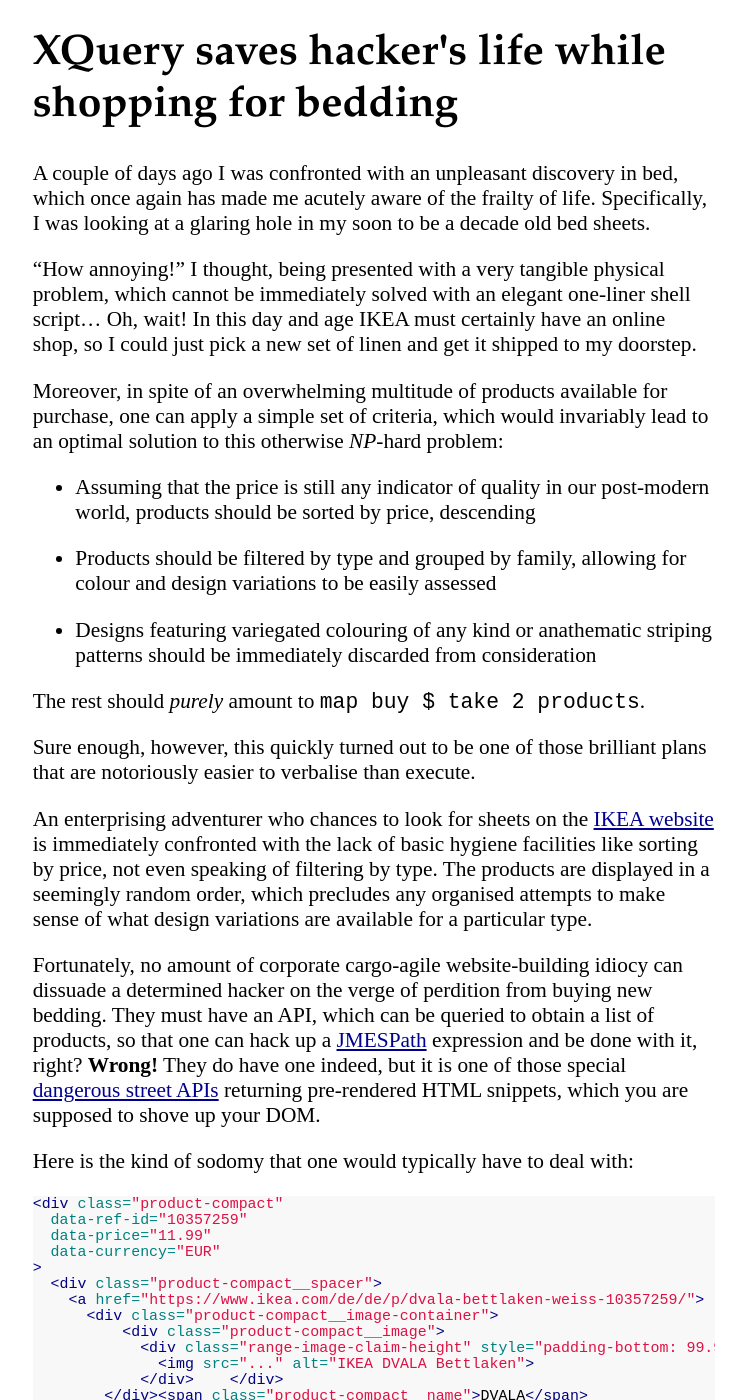
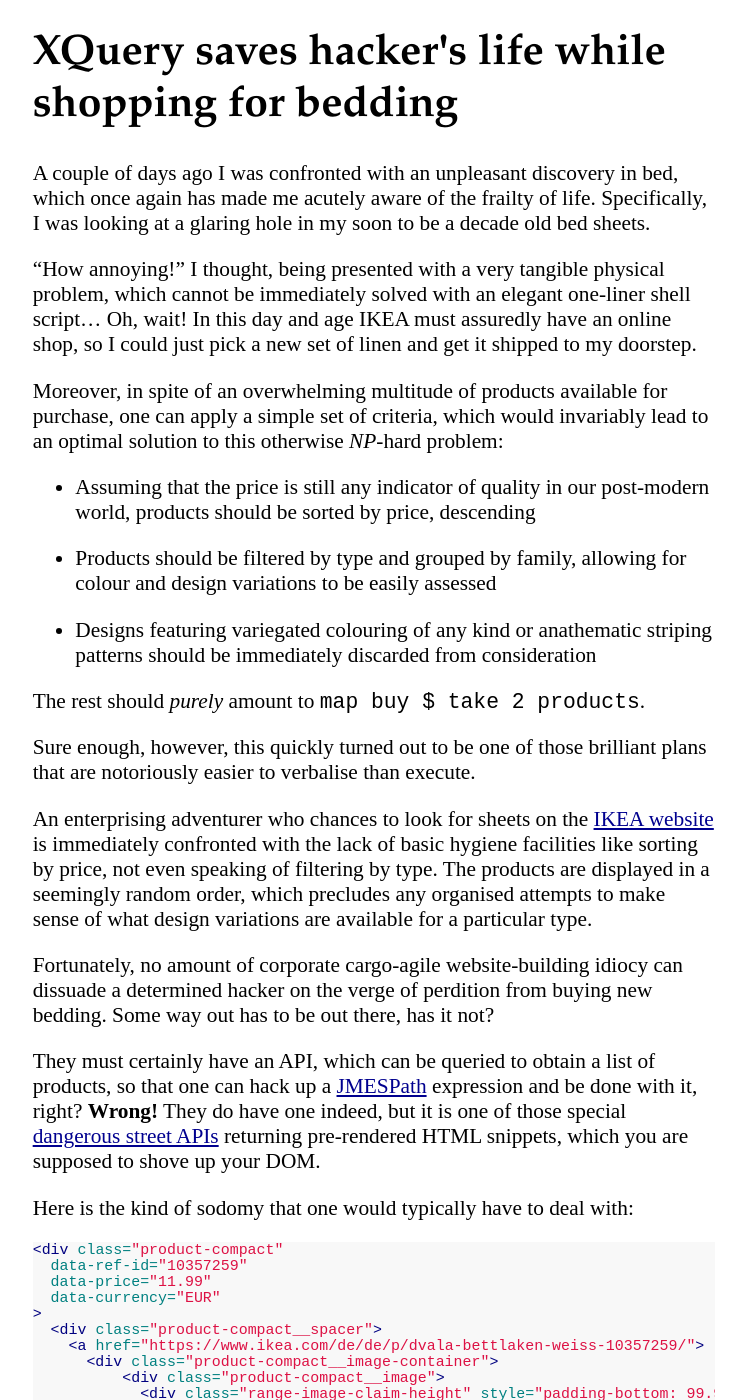
Before and after one commit to zyv/zyv.github.io, a Jekyll site: the page built from _posts/2019-07-28-xquery-saves-life-ikea.md, in a window 1280 px wide and 1400 px high. Shown: the whole window, without its empty margins (266-1012 px from the left). Built offline with Jekyll 4.4.1, drawn with Linux system fonts in a browser that asks for light colours.

Commit message:
More minor edits

```diff
--- a/_posts/2019-07-28-xquery-saves-life-ikea.md
+++ b/_posts/2019-07-28-xquery-saves-life-ikea.md
@@ -8,7 +8,7 @@ categories:
 
 A couple of days ago I was confronted with an unpleasant discovery in bed, which once again has made me acutely aware of the frailty of life. Specifically, I was looking at a glaring hole in my soon to be a decade old bed sheets.
 
-"How annoying!" I thought, being presented with a very tangible physical problem, which cannot be immediately solved with an elegant one-liner shell script... Oh, wait! In this day and age IKEA must certainly have an online shop, so I could just pick a new set of linen and get it shipped to my doorstep.
+"How annoying!" I thought, being presented with a very tangible physical problem, which cannot be immediately solved with an elegant one-liner shell script... Oh, wait! In this day and age IKEA must assuredly have an online shop, so I could just pick a new set of linen and get it shipped to my doorstep.
 
 Moreover, in spite of an overwhelming multitude of products available for purchase, one can apply a simple set of criteria, which would invariably lead to an optimal solution to this otherwise _NP_-hard problem:
 
@@ -24,7 +24,9 @@ Sure enough, however, this quickly turned out to be one of those brilliant plans
 
 An enterprising adventurer who chances to look for sheets on the [IKEA website](https://www.ikea.com/de/de/cat/bettwaesche-tl004/) is immediately confronted with the lack of basic hygiene facilities like sorting by price, not even speaking of filtering by type. The products are displayed in a seemingly random order, which precludes any organised attempts to make sense of what design variations are available for a particular type.
 
-Fortunately, no amount of corporate cargo-agile website-building idiocy can dissuade a determined hacker on the verge of perdition from buying new bedding. They must have an API, which can be queried to obtain a list of products, so that one can hack up a [JMESPath](http://jmespath.org) expression and be done with it, right? **Wrong!** They do have one indeed, but it is one of those special [dangerous street APIs](https://www.youtube.com/watch?v=wTqsV3q7rRU) returning pre-rendered HTML snippets, which you are supposed to shove up your DOM.
+Fortunately, no amount of corporate cargo-agile website-building idiocy can dissuade a determined hacker on the verge of perdition from buying new bedding. Some way out has to be out there, has it not?
+
+They must certainly have an API, which can be queried to obtain a list of products, so that one can hack up a [JMESPath](http://jmespath.org) expression and be done with it, right? **Wrong!** They do have one indeed, but it is one of those special [dangerous street APIs](https://www.youtube.com/watch?v=wTqsV3q7rRU) returning pre-rendered HTML snippets, which you are supposed to shove up your DOM.
 
 Here is the kind of sodomy that one would typically have to deal with:
 
```
